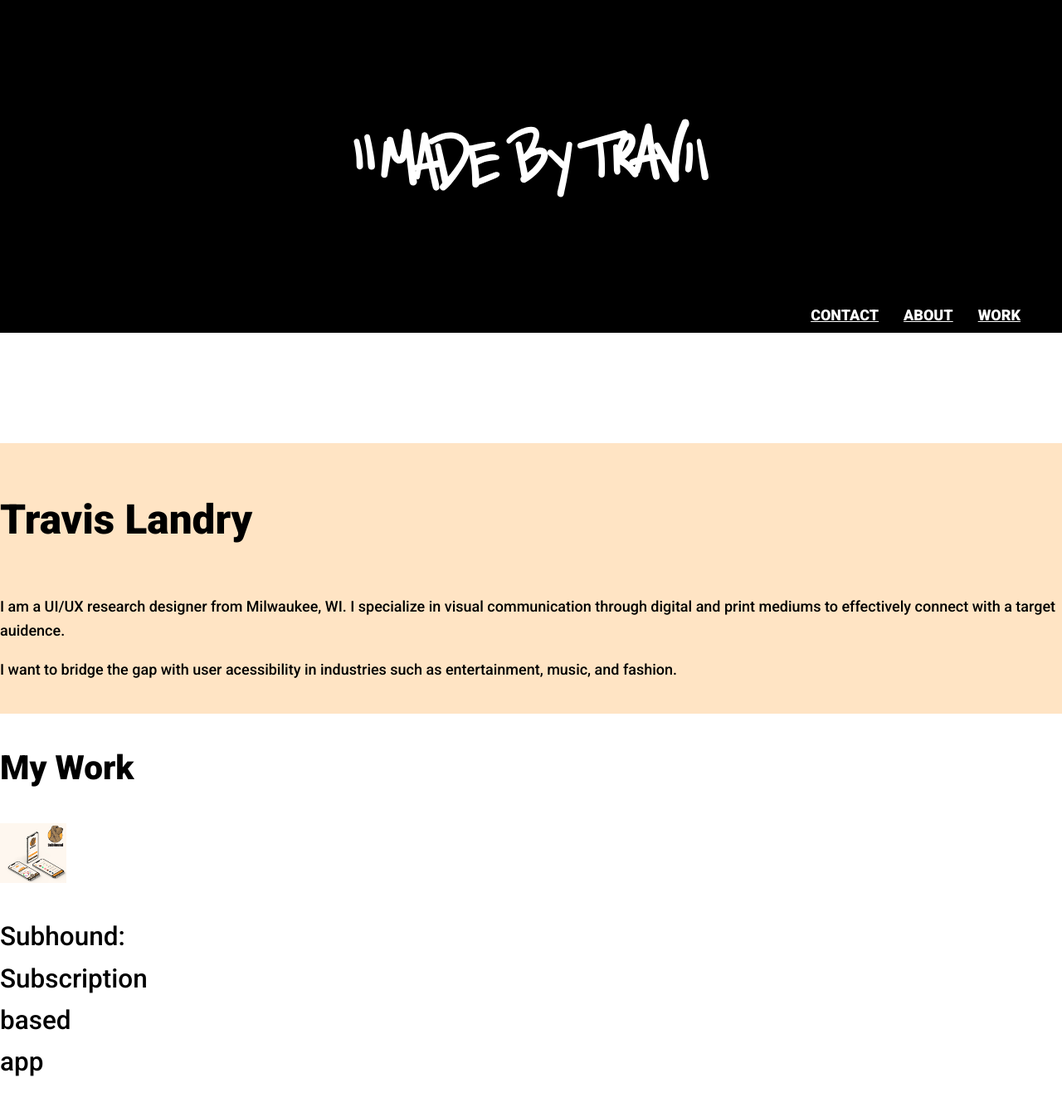
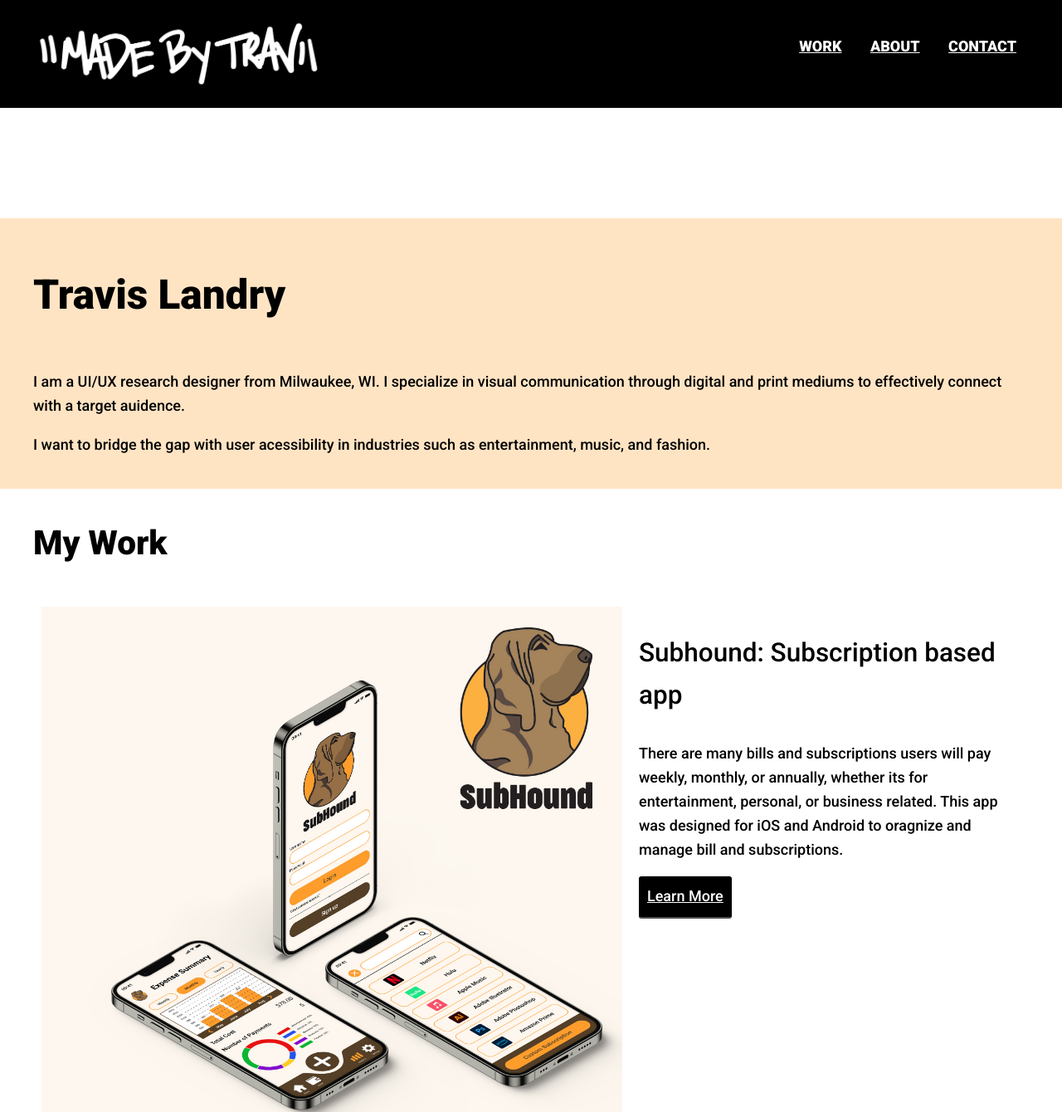
Before and after one commit to Tlandry11/Travislandry.github.io, a plain HTML site: page index.html in a window 1280 px wide. Shown: the top 1340 px of the page at 83% size. Drawn offline with nearby package versions, Linux system fonts and the light colour scheme.

Commit message:
Update
1.8

```diff
--- a/css/style.css
+++ b/css/style.css
@@ -18,7 +18,6 @@ color: #ffffff;
 }
 nav > ul > li {
   display: inline-block;
-    float: right;
 }
 main {
   padding-top: 133px;
@@ -107,7 +106,6 @@ h4 {
   text-decoration: none;
 }
 
-}
 .button.resume {
   background-color:#000000;
   border: none;
@@ -126,23 +124,61 @@ h4 {
 img {
   width: 100%;
 }
-.col-md-6 {
-  width: 50%;
+.logo {
+    width: 500px;
+}
+.row::after {
+  content: "";
+  clear: both;
+  display: table;
 }
 /* ==============================
 Medium devices (640px and larger)
 ================================= */
 @media only screen and (min-width: 640px) {
+    [class*="col-"] {
+  float: left;
+    padding: 10px;
+}
+.col-md-6 {
+  width: 50%;
+    }
+    .logo {
+    width: 350px;
+ }
+    header {
+    text-align: unset;
+    padding: 20px 0 13px;
+  }
+
+  nav {
+    width: auto;
+    float: right;
+    margin-top: 4px;
+  }
+
 }
 /* ==============================
 Large devices (1024px or larger)
 ================================= */
 @media only screen and (min-width: 1024px) {
+    .container {
+  max-width: 1200px;
+  margin-left: auto;
+  margin-right: auto;
+}
+.col-lg-5 {
+  width: 40%;
+    }
+    .col-lg-7 {
+  width: 60%;
+    }
 }
 /* ==============================
 X-large devices (1440px or larger)
 ================================= */
 @media only screen and (min-width: 1440px) {
+
 }
 /* ==============================
 Extra-large devices (1920px or larger)
@@ -155,9 +191,6 @@ Medium devices (640px and larger)
 @keyframes color-change {
   from {fill: #edc655;}
   to {fill: #f76414;}
-}
-{
-@media only screen and (min-width: 640px)
 }
 
 @keyframes color-change {
--- a/index.html
+++ b/index.html
@@ -20,10 +20,11 @@
     <header>
       <!-- For the navigation -->
       <div class="container">
+    <a href="index.html">
+
+    <img src="img/made-by-trav.png" alt="Made by Trav" class="logo"></a>
+
           <nav>
-
-          <a href="index.html">
-              <img src="img/made-by-trav.svg" alt="Made by Trav" width="auto"></a>
           <ul class="navigation">
               <li><a href="index.html#my-work">Work</a></li>
               <li><a href="about-travis-landry-new.html">About</a></li>
@@ -34,64 +35,44 @@
         </div>
       </header>
     <main>
-
       <!-- For the hero section -->
       <div id="hero">
-        <div class="row">
+        <div class="container">
           <h1>Travis Landry</h1>
           <p>I am a UI/UX research designer from Milwaukee, WI. I specialize in visual communication through digital and print mediums to effectively connect with a target auidence.</p>
           <p> I want to bridge the gap with user acessibility in industries such as entertainment, music, and fashion.</p>
         </div>
       </div>
       <!-- For your work/projects -->
-      <div class="col-md-6">
+      <div class="container">
         <div>
           <h2 id="my-work">My Work</h2>
         </div>
-        <div class="col-md-6">
-          <!-- open row that holds (2) columns for project -->
-          <div class="col-md-6">
-            <!-- open first column (used for image) -->
        <div class="row">
-  <div class="column col-md-6 col-lg-7">
+        <div class="colum col-md-6 col-lg-7">
         <picture>
               <source srcset="img/subhound/subhound-600px.jpg" media="(max-width:767px)">
               <img src="img/subhound/subhound-1200px.jpg" alt="Subhound" width="100%">
             </picture>
         </div>
-          <!-- end first column -->
-          <div class="col-md-6">
-            <!-- open second column (used for text) -->
         <div class="column col-md-6 col-lg-5">
             <h3>Subhound: Subscription based app</h3>
             <!-- heading for the project -->
             <p>
               <!-- open paragraph --> There are many bills and subscriptions users will pay weekly, monthly, or annually, whether its for entertainment, personal, or business related. This app was designed for iOS and Android to oragnize and manage bill and subscriptions.
             </p>
-            <!-- end paragraph -->
-
             <a href="subhound-project.html" class="button">Learn More</a>
-
-            <!-- button or link label -->
         </div>
-          <!-- end second column -->
         </div>
         <!-- end row that holds (2) columns for project -->
-        <div class="col-md-6">
-          <!-- open row that holds (2) columns for project -->
-          <div class="col-md-6">
-            <!-- open first column (used for image) -->
         <div class="row">
-  <div class="column col-md-6 col-lg-7">
+            <div class="colum col-md-6 col-lg-7">
                 <picture>
               <source srcset="img/streetfoodies/streetfoodies-600px.jpg" media="(max-width:767px)">
               <img src="img/streetfoodies/streetfoodies-1200px.jpg" alt="Street Foodies" width="100%">
             </picture>
             </div>
-          <!-- end first column -->
-          <div class="col-md-6">
-            <!-- open second column (used for text) -->
-              <div class="column col-md-6 col-lg-5">
+            <div class="colum col-md-6 col-lg-5">
                 <h3>Street Foodies: Delievery service app</h3>
             <!-- heading for the project -->
             <p>
@@ -99,10 +80,9 @@
             </p>
             <!-- end paragraph -->
 <a href="streetfoodies-project.html" class="button">Learn More</a>
-            <!-- button or link label -->
             </div>
-          <!-- end second column -->
           </div>
+
         <!-- end row that holds (2) columns for project -->
                 <svg id="about-picture" xmlns="http://www.w3.org/2000/svg" class="berlin-illustration" height="auto" viewBox="0 0 700 505" xmlns:xlink="http://www.w3.org/1999/xlink">
         <defs>
@@ -704,26 +684,23 @@
         </g>
     </svg>
       </div>
-            </div>
-                </div>
-              </div>
-            </div>
-          </div>
-        </div>
+
     </main>
 
     <!-- For the footer  -->
+
     <footer id="contact">
+        <div class="container">
       <h2>Lets Connect</h2>
      <p>Interested in starting a new project, send me an email!</p>
         <a href="mailto:travisplandry29@gmail.com" class="button contact">Email me</a>
-      <div class="col-md-6">
         <!--Social Media Layout and Placeholders-->
         <a href="https://www.instagram.com/made.bytrav/" target="_blank"><img src="img/Instagram.png" style="width: 50px; height: 50px"></a>
           <a href="https://www.behance.net/travislandry" target="_blank"><img src="img/Behance.png" style="width: 50px; height: 50px"></a>
           <a href="https://www.linkedin.com/in/travis-landry-2664b61a1/" target="_blank"><img src="img/Linkedin.png" style="width: 50px; height: 50px"></a>
+
+      <p>Copyright Travis Landry 2020</p>
         </div>
-      <p>Copyright Travis Landry 2020</p>
     </footer>
     <script src="js/scripts.js"></script>
     </body>
```
Also changed, not shown: about-travis-landry-new.html (+20 -23 lines), subhound-project.html (+12 -40 lines). Lines whose indentation alone changed are shown as unchanged.
